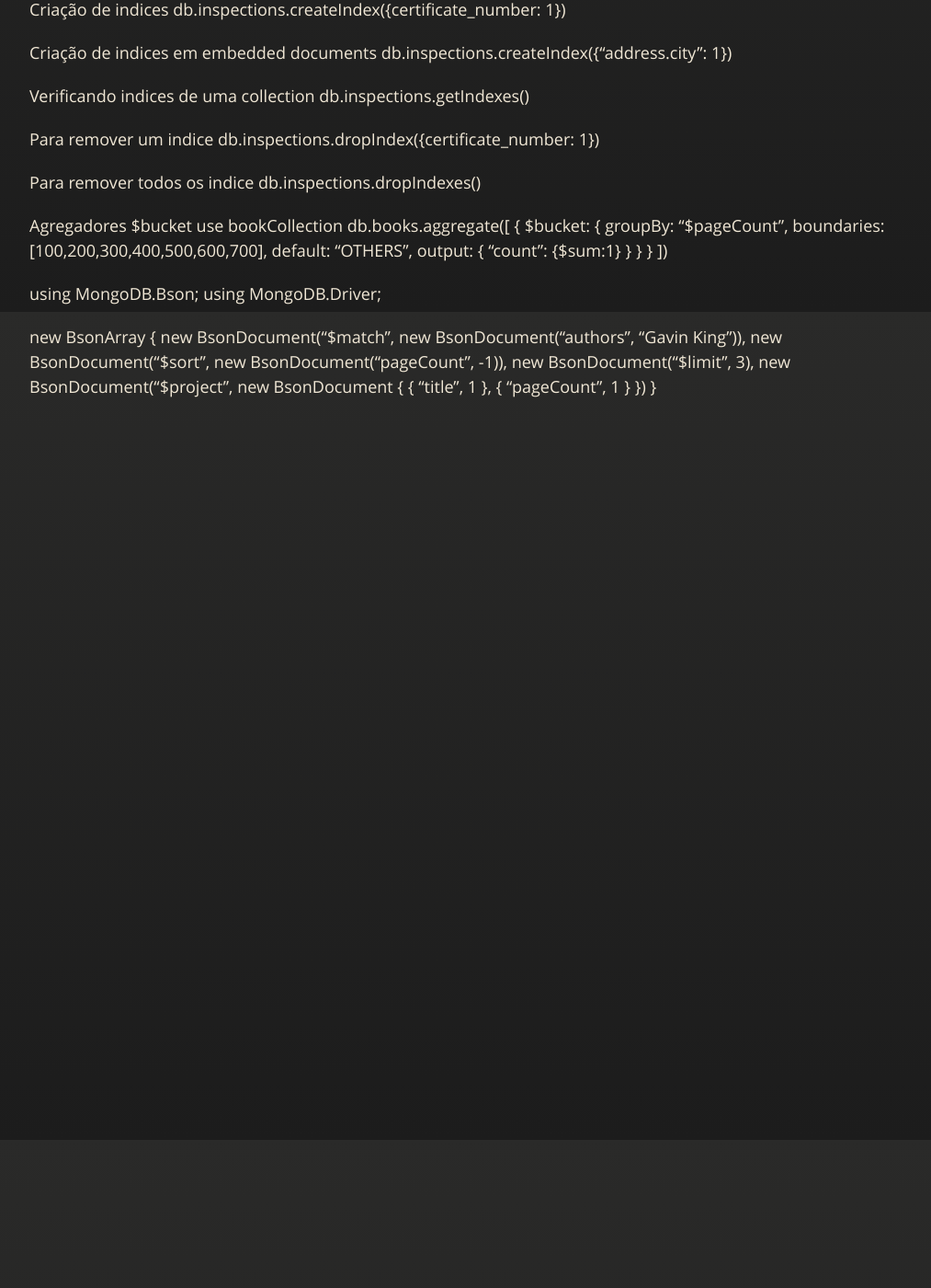
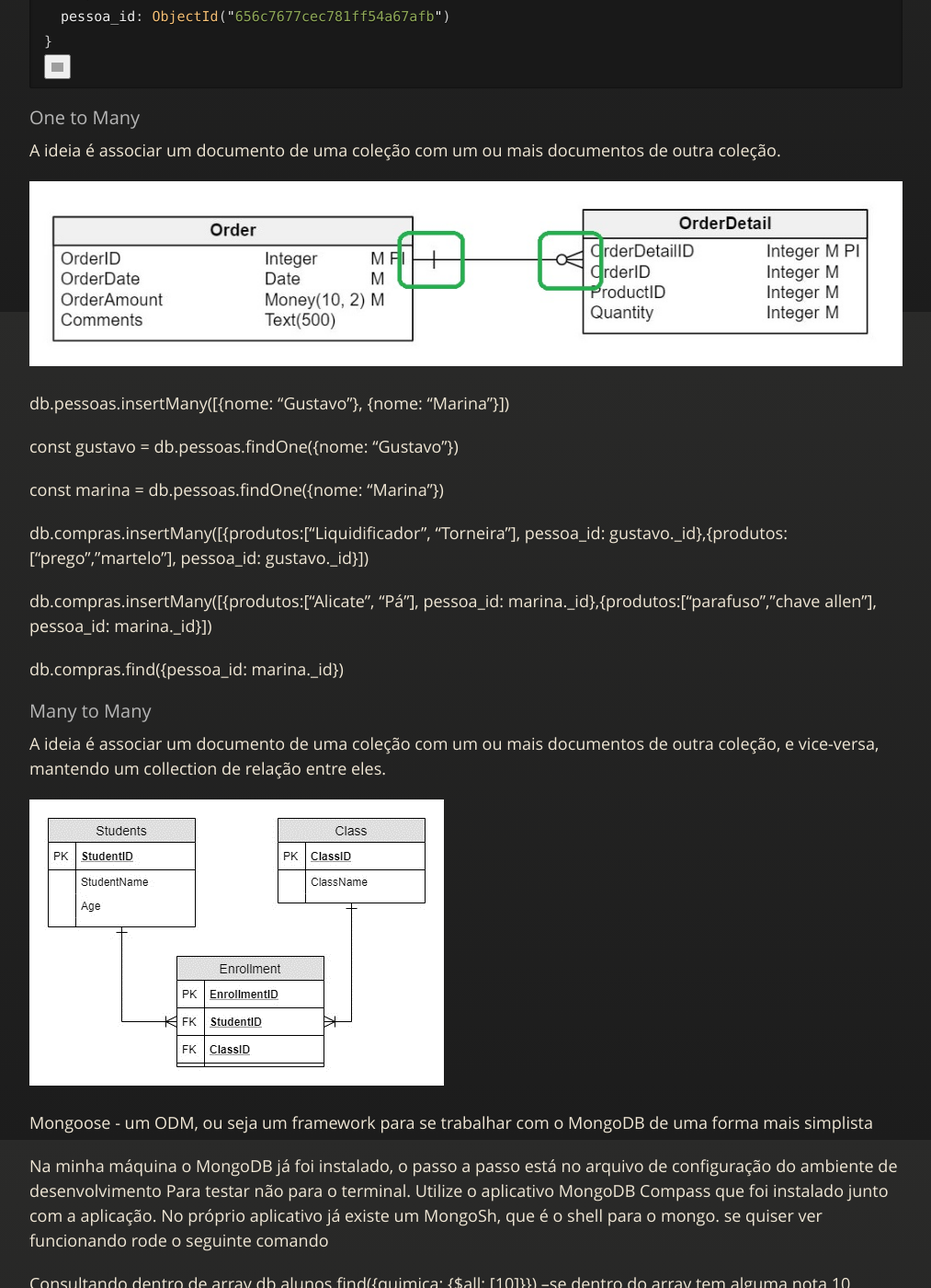
Before and after one commit to JeannAndrade/jeannandrade.github.io, a Jekyll site: the page built from content/mongo/index.md, in a window 1280 px wide and 1400 px high, scrolled down 5961 px. Shown: the whole window at 92% size, without its empty margins (108-1121 px from the left). Built offline with Jekyll 4.4.1, drawn with Linux system fonts in a browser that asks for light colours; nearby versions of some CDN libraries; comment, search, counter and statistics services are not loaded; our own code applies the rules of GitHub Pages for plain Markdown files; before the commit the page ends 6505 px from its top, so only the background shows below that; some of the changed text lies outside the part shown; grey boxes are pictures that could not be loaded.

Commit message:
Relacoes

````diff
--- a/content/mongo/index.md
+++ b/content/mongo/index.md
@@ -209,6 +192,106 @@ Operadores mais usados
 : Operador *exists*: db.restaurants.find({bad_restaurant: {$exists: true}})
 : Operador *text*: db.restaurants.find({$text: {$search: "pizza"}}). É preciso criar um indice encima do campo que será usado para busca com o comando db.restaurants.createIndex({name: "text"})
 
+## Relacionamentos
+
+No mongoDb não existe o conceito de tabela, o que se guarda são *documents* dentro de *collections*. Cada documento tem um tamanho máximo de 16Mb.
+
+Existem os seguintes tipos de relacionamento entre Collections
+
+* Subdocuments
+* One to One
+* One to Many
+* Many to Many
+
+### Embedded Documents ou subdocumentos
+
+São documentos adicionados dentro de outro documento. Este relacionamento funciona bem com *One to One* e *One to Many*.
+
+Um exemplo de *One to One*:
+
+db.embedded.insertOne({
+    nome: "João",
+    idade: 45,
+    endereco: {
+        rua : "Rua das flores",
+        numero: 10,
+        Complemento: "casa"
+    }
+})
+
+Um exemplo de *One to Many*:
+
+db.embedded.insertOne({
+    nome: "João",
+    idade: 45,
+    endereco: {
+        casa: {
+            rua : "Rua das flores",
+            numero: 10,
+            Complemento: "casa"
+        },
+        trabalho: {
+            rua : "Rua das árvores",
+            numero: 105,
+            Complemento: "Galpão"
+        }
+    }
+})
+
+### One to One
+
+A ideia é associar um documento de uma coleção com um documento de outra coleção.
+
+![One to One Relationship](./img/one_to_one.png)
+
+db.pessoas.insertOne({nome: "Jose"})
+
+const jose = db.pessoas.findOne()
+
+db.enderecos.insertOne({rua: "Rua das flores", numero: 455, complemento: "casa", pessoa_id: jose._id})
+
+db.enderecos.find()
+
+```js
+{
+  _id: ObjectId("656c7793cec781ff54a67afd"),
+  rua: 'Rua das flores',
+  numero: 455,
+  complemento: 'casa',
+  pessoa_id: ObjectId("656c7677cec781ff54a67afb")
+}
+```
+
+### One to Many
+
+A ideia é associar um documento de uma coleção com um ou mais documentos de outra coleção.
+
+![One to Many Relationship](./img/one_to_many.jpg)
+
+db.pessoas.insertMany([{nome: "Gustavo"}, {nome: "Marina"}])
+
+const gustavo = db.pessoas.findOne({nome: "Gustavo"})
+
+const marina = db.pessoas.findOne({nome: "Marina"})
+
+db.compras.insertMany([{produtos:["Liquidificador", "Torneira"], pessoa_id: gustavo._id},{produtos:["prego","martelo"], pessoa_id: gustavo._id}])
+
+db.compras.insertMany([{produtos:["Alicate", "Pá"], pessoa_id: marina._id},{produtos:["parafuso","chave allen"], pessoa_id: marina._id}])
+
+db.compras.find({pessoa_id: marina._id})
+
+### Many to Many
+
+A ideia é associar um documento de uma coleção com um ou mais documentos de outra coleção, e vice-versa, mantendo um collection de relação entre eles.
+
+![Many to Many Relationship](./img/many_to_many.png)
+
+Mongoose - um ODM, ou seja um framework para se trabalhar com o MongoDB de uma forma mais simplista
+
+Na minha máquina o MongoDB já foi instalado, o passo a passo está no arquivo de configuração do ambiente de desenvolvimento
+Para testar não para o terminal. Utilize o aplicativo MongoDB Compass que foi instalado junto com a aplicação.
+No próprio aplicativo já existe um MongoSh, que é o shell para o mongo. se quiser ver funcionando rode o seguinte comando
+
 Consultando dentro de array
 db.alunos.find({quimica: {$all: [10]}})   --se dentro do array tem alguma nota 10
 
````
Also changed, not shown: other parts of content/mongo/index.md (+0 -17 lines), content/mongo/img/many_to_many.jpg (added), content/mongo/img/many_to_many.png (added), content/mongo/img/one_to_many.jpg (added), content/mongo/img/one_to_one.png (added).
